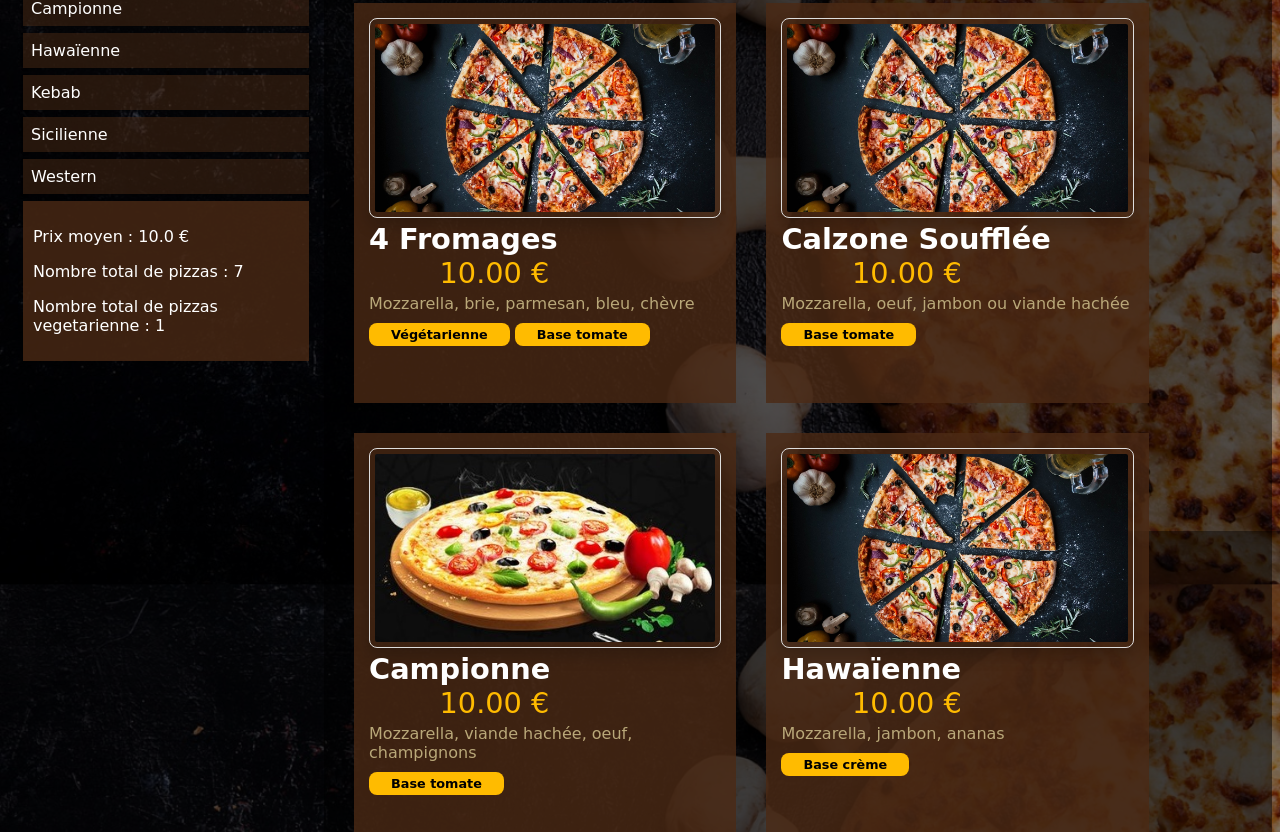
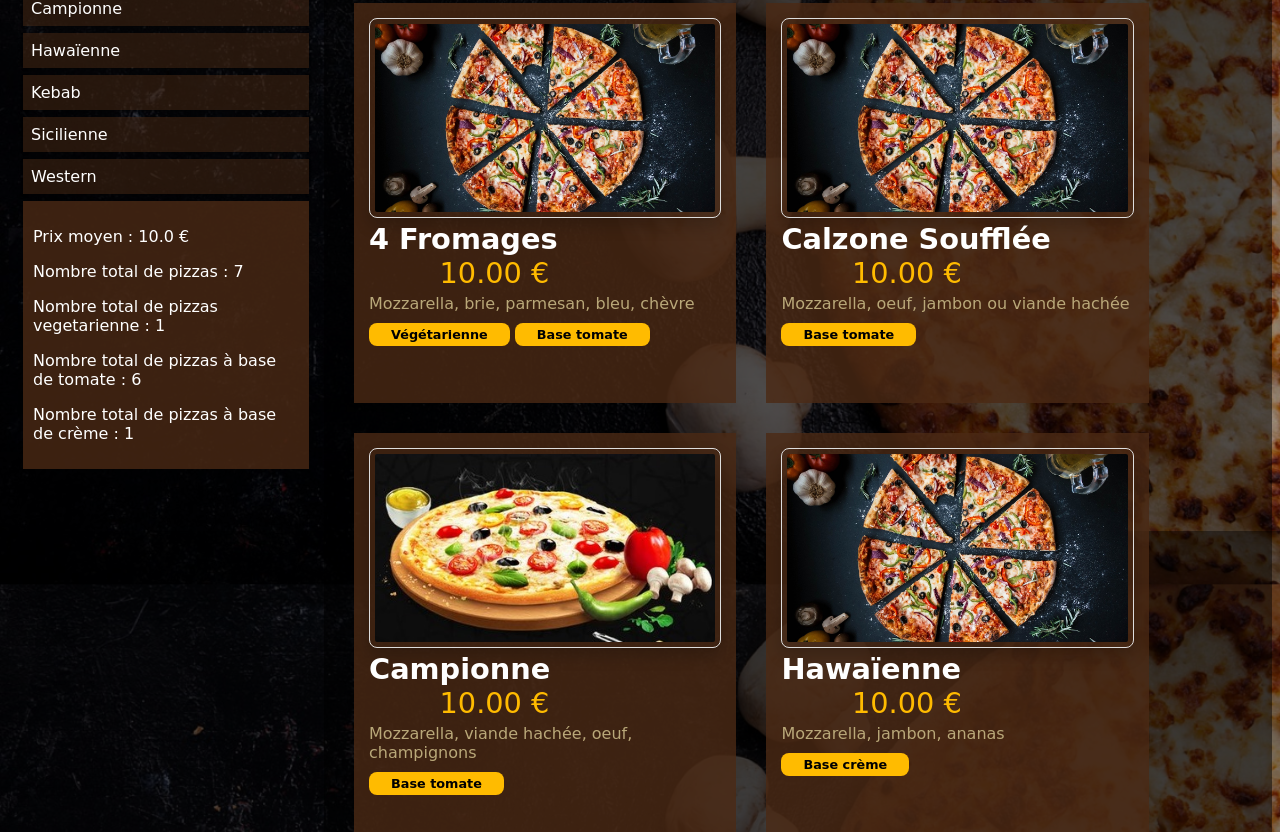
Before and after one commit to Cyberchoc/AmesSaveurs, a Django app: page /pizza/ in a window 1280 px wide. Shown: the part 269-1101 px from the top of the page. Run offline with Django 4.2, Linux system fonts and the light colour scheme; data comes from the database, SQL or seed files in the repository.

Commit message:
ajoute nombre pizza tomate et creme

```diff
--- a/pizza/templates/pizza/index.html
+++ b/pizza/templates/pizza/index.html
@@ -34,6 +34,8 @@
             <p>Prix moyen : {{ prix_moyen_pizzas }} €</p>
             <p>Nombre total de pizzas : {{ nombre_total_pizzas }}</p>
             <p>Nombre total de pizzas vegetarienne : {{ nombre_vegetarienne_pizzas }}</p>
+            <p>Nombre total de pizzas à base de tomate : {{ nombre_base_tomate_pizzas }}</p>
+            <p>Nombre total de pizzas à base de crème : {{ nombre_base_creme_pizzas }}</p>
           </div>
         </div>
 
--- a/pizza/views.py
+++ b/pizza/views.py
@@ -25,10 +25,22 @@ def index(request):
     filtre_vegetarienne_pizzas = (df_pizza['vegetarienne'] == True)
     nombre_vegetarienne_pizzas = df_pizza.loc[filtre_vegetarienne_pizzas, 'nom'].count()
 
+    filtre_stock_pizzas = (df_pizza['stock'] == True)
+    nombre_stock_pizzas = df_pizza.loc[filtre_stock_pizzas, 'nom'].count()
+
+    filtre_base_tomate_pizzas = (df_pizza['pizza_base_tomate'] == True)
+    nombre_base_tomate_pizzas = df_pizza.loc[filtre_base_tomate_pizzas, 'nom'].count()
+
+    filtre_base_creme_pizzas = (df_pizza['pizza_base_creme'] == True)
+    nombre_base_creme_pizzas = df_pizza.loc[filtre_base_creme_pizzas, 'nom'].count()
+
     return render(request, 'pizza/index.html', {'pizzas' : pizzas,
                                                 'prix_moyen_pizzas' : prix_moyen_pizzas,
                                                'nombre_total_pizzas' : nombre_total_pizzas,
-                                               'nombre_vegetarienne_pizzas' : nombre_vegetarienne_pizzas})
+                                               'nombre_stock_pizzas' : nombre_stock_pizzas,
+                                               'nombre_vegetarienne_pizzas' : nombre_vegetarienne_pizzas,
+                                               'nombre_base_tomate_pizzas' : nombre_base_tomate_pizzas,
+                                               'nombre_base_creme_pizzas' : nombre_base_creme_pizzas})
 
 def pizza_detail(request, pizza_id):
     pizza = get_object_or_404(Pizza, pk=pizza_id)
```
Also changed, not shown: 2 other files.
